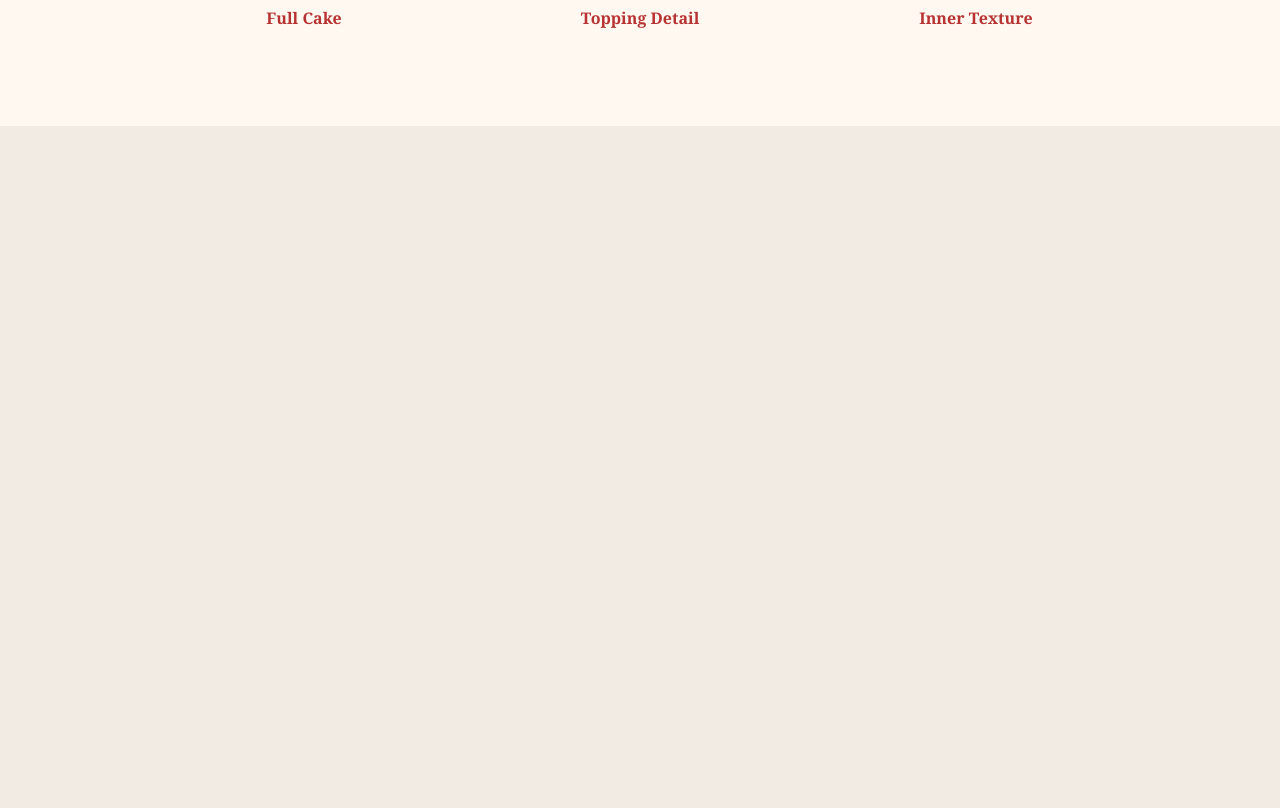
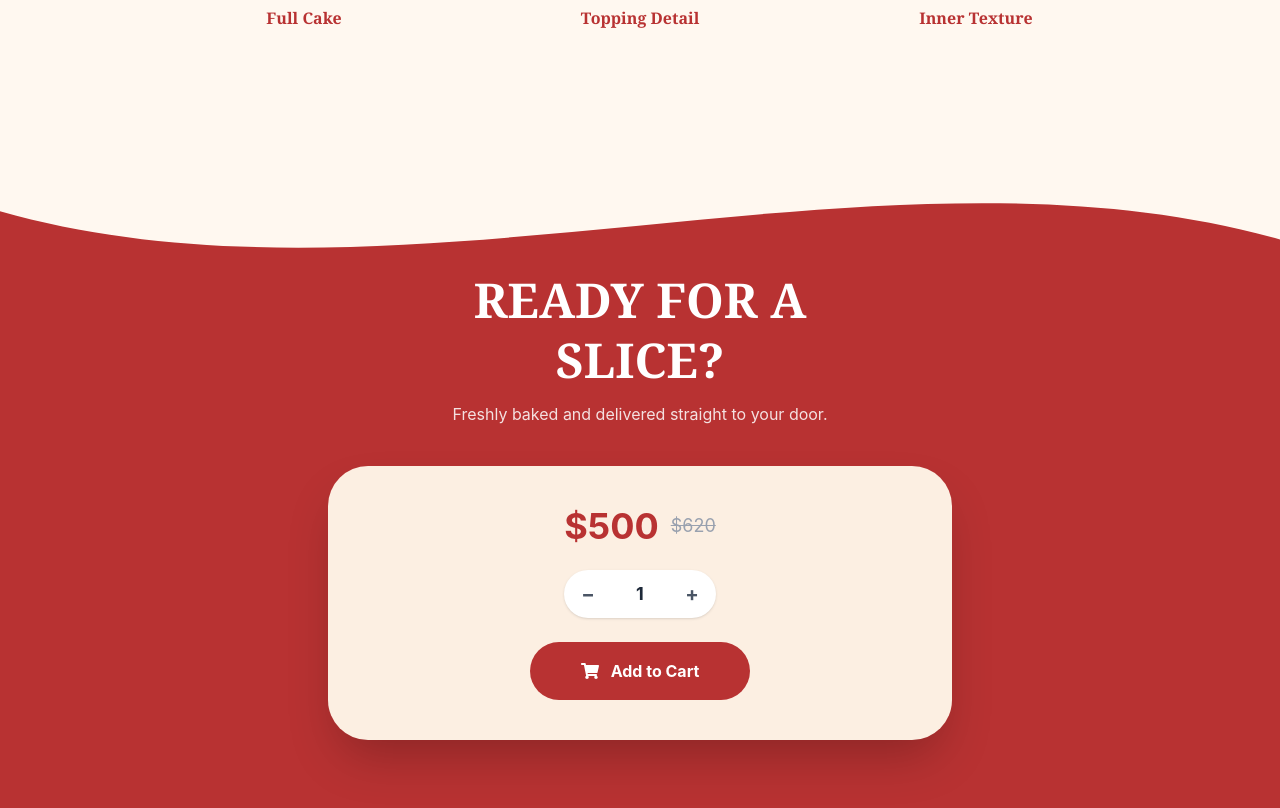
Before and after one commit to Soroush-Eghdami/cake-website-project, a React (Vite) app: page /product/1 in a window 1280 px wide. Shown: the part 2087-2895 px from the top of the page. Before the commit the page ends 2213 px from the top, so only its background shows below. Built offline with nearby package versions, Linux system fonts and the light colour scheme.

Commit message:
ui prci part with animation + css

```diff
--- a/src/components/cards/ProductOrder.tsx
+++ b/src/components/cards/ProductOrder.tsx
@@ -0,0 +1,129 @@
+import { useState } from "react";
+import { FaShoppingCart, FaCheck } from "react-icons/fa";
+import type { ProductTypes } from "../../types/ProductTypes";
+
+interface ProductOrderProps {
+  product: ProductTypes;
+}
+
+const SIGNED_DURATION_MS = 2200;
+
+const SignatureAnimation = () => (
+  <span className="absolute inset-0 flex items-center justify-center gap-2">
+    <svg
+      viewBox="0 0 120 40"
+      className="w-24 h-8 text-white"
+      fill="none"
+      stroke="currentColor"
+      strokeWidth="3"
+      strokeLinecap="round"
+      strokeLinejoin="round"
+      aria-hidden="true"
+    >
+      <path
+        d="M5 25 C 15 8, 22 8, 28 22 C 33 33, 38 18, 45 15 C 52 12, 58 28, 65 20 C 72 12, 80 30, 90 18 C 98 9, 105 22, 115 14"
+        pathLength="1"
+        className="signature-path"
+      />
+    </svg>
+
+    <FaCheck className="signature-check text-lg text-white" />
+  </span>
+);
+
+const ProductOrder = ({ product }: ProductOrderProps) => {
+  const [quantity, setQuantity] = useState(1);
+  const [signed, setSigned] = useState(false);
+
+const handleAddToCart = () => {
+  setSigned(true);
+
+  setTimeout(() => {
+    setSigned(false);
+  }, SIGNED_DURATION_MS);
+};
+
+  const decrement = () => setQuantity((q) => Math.max(1, q - 1));
+  const increment = () => setQuantity((q) => q + 1);
+
+  return (
+    <section className="relative py-24 overflow-hidden">
+      {/* Red blob */}
+      <svg
+        viewBox="0 0 800 500"
+        className="absolute inset-0 w-full h-full"
+        preserveAspectRatio="none"
+        aria-hidden="true"
+      >
+        <path
+          d="M0,60 C250,140 550,0 800,80 L800,500 L0,500 Z"
+          fill="#B83232"
+        />
+      </svg>
+
+      <div className="relative max-w-2xl mx-auto px-6 pt-12 text-center">
+        <h2 className="font-serif font-bold text-white text-4xl md:text-5xl uppercase leading-tight mb-3">
+          Ready For A<br /> Slice?
+        </h2>
+        <p className="text-white/85 mb-10">
+          Freshly baked and delivered straight to your door.
+        </p>
+
+        <div className="bg-[#fcefe2] rounded-[2.5rem] shadow-2xl p-8 md:p-10 flex flex-col items-center gap-6">
+          <div className="flex items-center gap-3">
+            <span className="text-[#B83232] font-bold text-4xl">
+              {product.price}
+            </span>
+            <span className="text-gray-400 text-lg line-through">
+              {product.oldPrice}
+            </span>
+          </div>
+
+          <div
+            className="flex items-center bg-white rounded-full overflow-hidden shadow-sm"
+            role="group"
+            aria-label="Quantity"
+          >
+            <button
+              onClick={decrement}
+              className="w-12 h-12 flex items-center justify-center text-gray-600 hover:bg-[#B83232] hover:text-white transition-colors duration-200 text-xl font-bold"
+            >
+              −
+            </button>
+            <span
+              className="w-14 text-center font-bold text-gray-800 text-lg"
+            >
+              {quantity}
+            </span>
+            <button
+              onClick={increment}
+              className="w-12 h-12 flex items-center justify-center text-gray-600 hover:bg-[#B83232] hover:text-white transition-colors duration-200 text-xl font-bold"
+            >
+              +
+            </button>
+          </div>
+
+          <button
+            onClick={handleAddToCart}
+            disabled={signed}
+            aria-label={signed ? "Added to cart" : "Add to cart"}
+            className="relative w-full sm:w-auto overflow-hidden bg-[#B83232] text-white font-bold py-4 px-12 rounded-full transition-all duration-300 hover:shadow-xl hover:scale-105 flex items-center justify-center gap-3 min-h-14.5 min-w-55"
+          >
+            <span
+              className={`flex items-center gap-3 transition-opacity duration-200 ${
+                signed ? "opacity-0" : "opacity-100"
+              }`}
+            >
+              <FaShoppingCart className="text-lg"/>
+              Add to Cart
+            </span>
+
+            {signed && <SignatureAnimation />}
+          </button>
+        </div>
+      </div>
+    </section>
+  );
+};
+
+export default ProductOrder;
--- a/src/index.css
+++ b/src/index.css
@@ -18,3 +18,34 @@ body {
     @apply w-full;
   }
 }
+
+.signature-path {
+  stroke-dasharray: 1;
+  stroke-dashoffset: 1;
+  animation: draw-signature 1.2s ease forwards;
+}
+
+@keyframes draw-signature {
+  to {
+    stroke-dashoffset: 0;
+  }
+}
+
+.signature-check {
+  opacity: 0;
+  transform: scale(0.5);
+  animation: show-check 0.35s ease forwards;
+  animation-delay: 1.1s;
+}
+
+@keyframes show-check {
+  from {
+    opacity: 0;
+    transform: scale(0.5);
+  }
+
+  to {
+    opacity: 1;
+    transform: scale(1);
+  }
+}
--- a/src/pages/ProductDetail.tsx
+++ b/src/pages/ProductDetail.tsx
@@ -4,6 +4,7 @@ import { products } from "../types/ProductTypes";
 import ProductHero from "../components/cards/ProductHero";
 import ProductAbout from "../components/cards/ProductAbout";
 import ProductGallery from "../components/cards/ProductGallery";
+import ProductOrder from "../components/cards/ProductOrder";
 
 const ProductDetail = () => {
   const { id } = useParams<{ id: string }>();
@@ -24,6 +25,7 @@ const ProductDetail = () => {
       <ProductHero product={product} />
       <ProductAbout product={product} />
       <ProductGallery product={product} />
+      <ProductOrder product={product} />
     </div>
   );
 };
```
